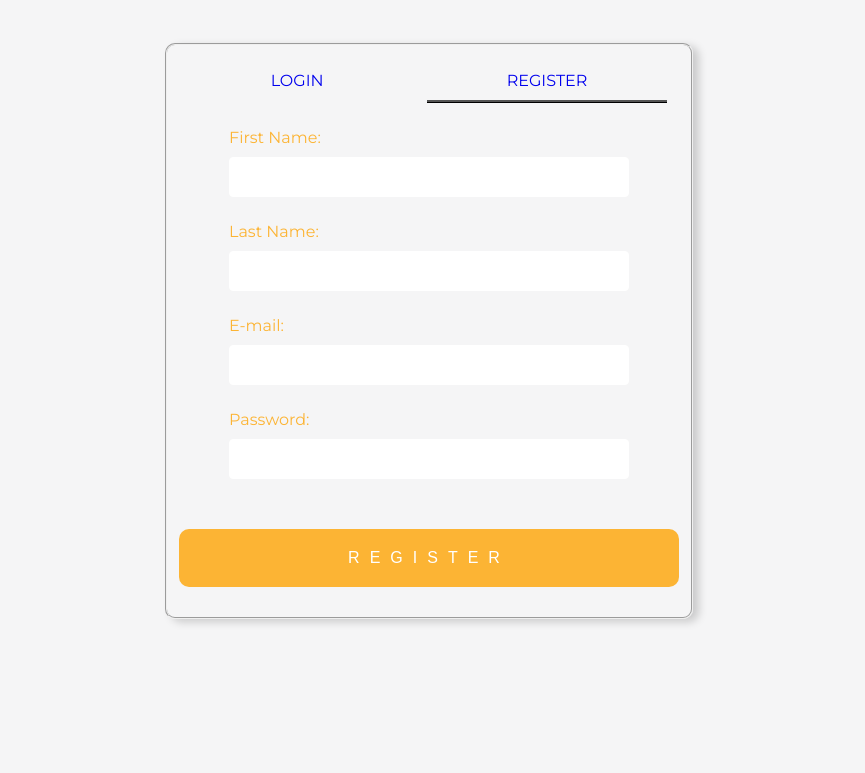
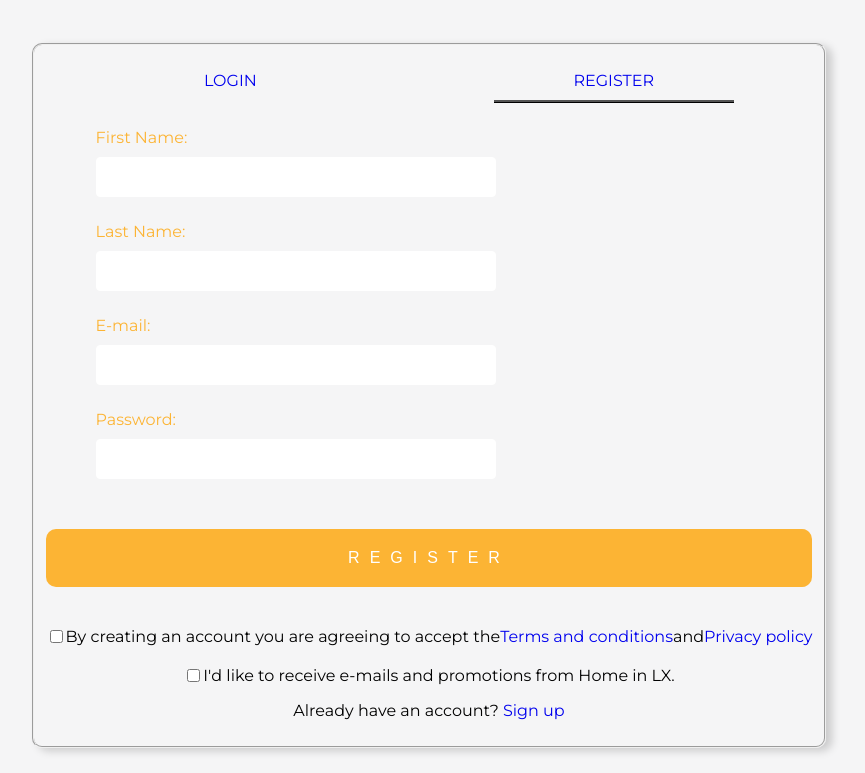
Before and after one commit to GREAT-RE/frontend, a React (Create React App) app: page /register/sign-up in a window 1280 px wide. Shown: the part 359-1132 px from the top of the page, without its empty margins (211-1076 px from the left). Before the commit the page ends 1003 px from the top, so only its background shows below. Built offline with nearby package versions, Linux system fonts and the light colour scheme.

Commit message:
added check boxes and forgot password

```diff
--- a/src/App.js
+++ b/src/App.js
@@ -2,6 +2,7 @@ import React from 'react';
 import './App.css';
 import ContentPage from './Pages/ContentPage/ContentPage';
 import Navbar from './components/Navbar/Navbar';
+import CheckboxSignup from './components/CheckboxSignup/CheckboxSignup';
 
 
 function App() {
@@ -9,6 +10,7 @@ function App() {
       <div>
         <Navbar/>
         <ContentPage/>
+
       </div>
   );
 }
--- /dev/null
+++ b/src/components/CheckboxSignup/CheckboxSignup.css
@@ -0,0 +1,17 @@
+.checkbox-signup-container {
+    display: flex;
+    flex-direction: column;
+    justify-content: center;
+    align-items: center;
+  }
+
+  .checkbox-label {
+    display: flex;
+    align-items: center;
+    justify-content: center;
+    margin-top: 20px;
+  }
+
+  p {
+    text-align: center;
+  }
--- /dev/null
+++ b/src/components/CheckboxSignup/CheckboxSignup.jsx
@@ -0,0 +1,28 @@
+import React from "react";
+import './CheckboxSignup.css'
+
+const CheckboxSignup = () => {
+  return (
+    <div className="checkbox-signup-container">
+
+      <form>
+        <label className="checkbox-label" >
+          <input className="terms" type="checkbox" name="terms" value="true" />
+          By creating an account you are agreeing to accept the <br></br>
+          <a href="#">Terms and conditions</a> and <a href="#">Privacy policy</a>
+        </label>
+
+        <label className="checkbox-label">
+          <input  classname=""type="checkbox" name="newsletter" value="true" />
+          I'd like to receive e-mails and promotions from Home in LX.
+        </label>
+
+        <p>Already have an account? <a href="#">Sign up</a></p>
+
+      </form>
+
+    </div>
+  );
+};
+
+export default CheckboxSignup;
--- a/src/components/Login/Login.jsx
+++ b/src/components/Login/Login.jsx
@@ -55,6 +55,10 @@ const Login = () => {
       <input className='contactButton' type="submit" value="LogIn" />
     </form>
     </div>
+
+    <p>Forgot your <a href="#">Password?</a></p>
+
+
     </>
   )
 }
--- a/src/components/SignUp/SignUp.jsx
+++ b/src/components/SignUp/SignUp.jsx
@@ -3,6 +3,7 @@ import {useNavigate} from "react-router-dom"
 import { useForm } from "react-hook-form";
 import axios from "axios";
 import "./SignUp.css"
+import CheckboxSignup from "../CheckboxSignup/CheckboxSignup";
 
 
 const SignUp = () => {
@@ -73,7 +74,10 @@ const SignUp = () => {
 
       <input className='contactButton' type="submit" value="Register" />
         </form>
+        <CheckboxSignup />
     </div>
+
+
   );
 };
 
```
